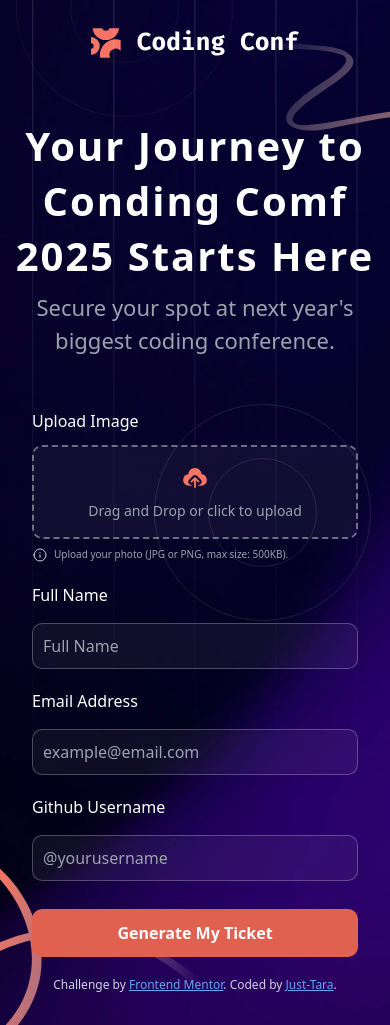
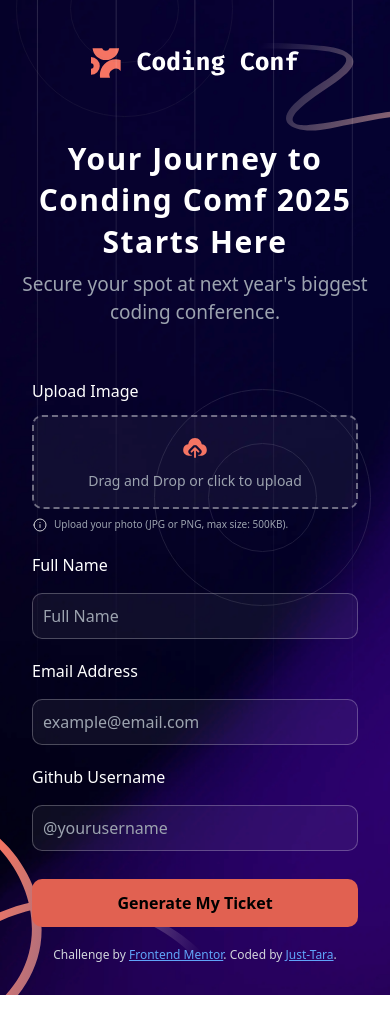
Before and after one commit to Just-Tara/Conference-ticket-generator, a React (Vite) app: page / in a window 390 px wide. After the commit the page ends 995 px from the top, so only its background shows below. Built offline with nearby package versions, Linux system fonts and the light colour scheme.

Commit message:
Increased the size of the header

```diff
--- a/src/TicketForm.jsx
+++ b/src/TicketForm.jsx
@@ -99,12 +99,12 @@ function TicketForm({ onSubmit }) {
 
         <header className="w-full max-w-screen-md  text-center text-white">
              <h2
-                className="flex justify-center mt-7 "><img
+                className="flex justify-center mt-12 "><img
                 src={logo } alt="ticket-logo" />
             </h2>
-            <h1 className="text-[40px] font-[800] mt-[60px] leading-snug tracking-wider mb-2">Your Journey to Conding Comf 2025 Starts Here</h1>
+            <h1 className="text-[30px] lg:text-[46px] sm:text-[40px] font-[800] mt-[60px] leading-snug tracking-wider mb-2">Your Journey to Conding Comf 2025 Starts Here</h1>
 
-            <p className="text-[22px] text-gray-400 mb-5">Secure your spot at next year's biggest coding conference.</p>
+            <p className="text-[19px] sm:text-[22px] text-gray-400 mb-5">Secure your spot at next year's biggest coding conference.</p>
 
         </header>
 
@@ -258,7 +258,7 @@ function TicketForm({ onSubmit }) {
 
             <button
                 type="submit"
-                className="relative w-full mt-7 py-3 bg-[#e16151ff] font-semibold transition hover:bg-[#e65845] rounded-[10px]"
+                className="relative w-full mt-7 py-3 text-black bg-[#e16151ff] font-[600] transition hover:bg-[#e65845] rounded-[10px]"
                 aria-label="Generate my conference ticket">
                 Generate My Ticket
             </button>
```
